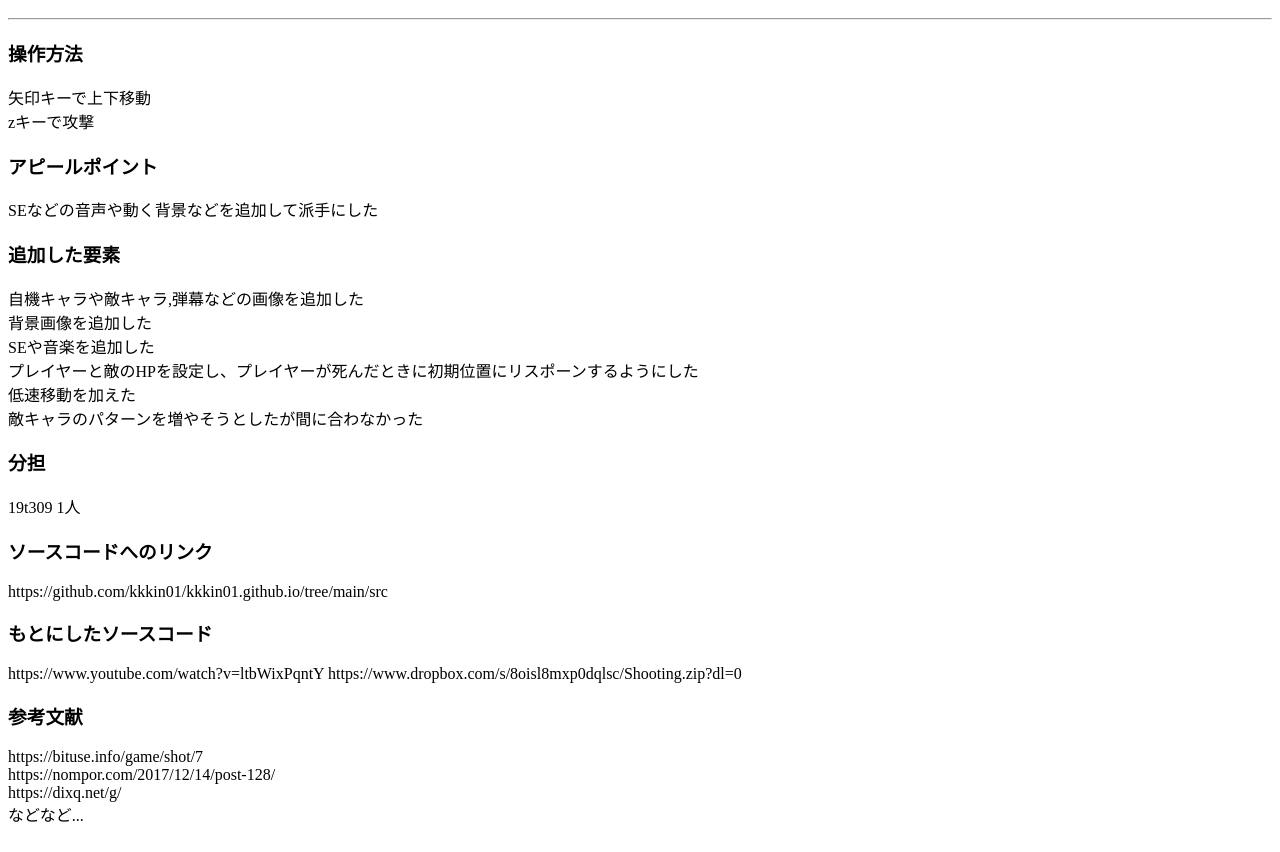
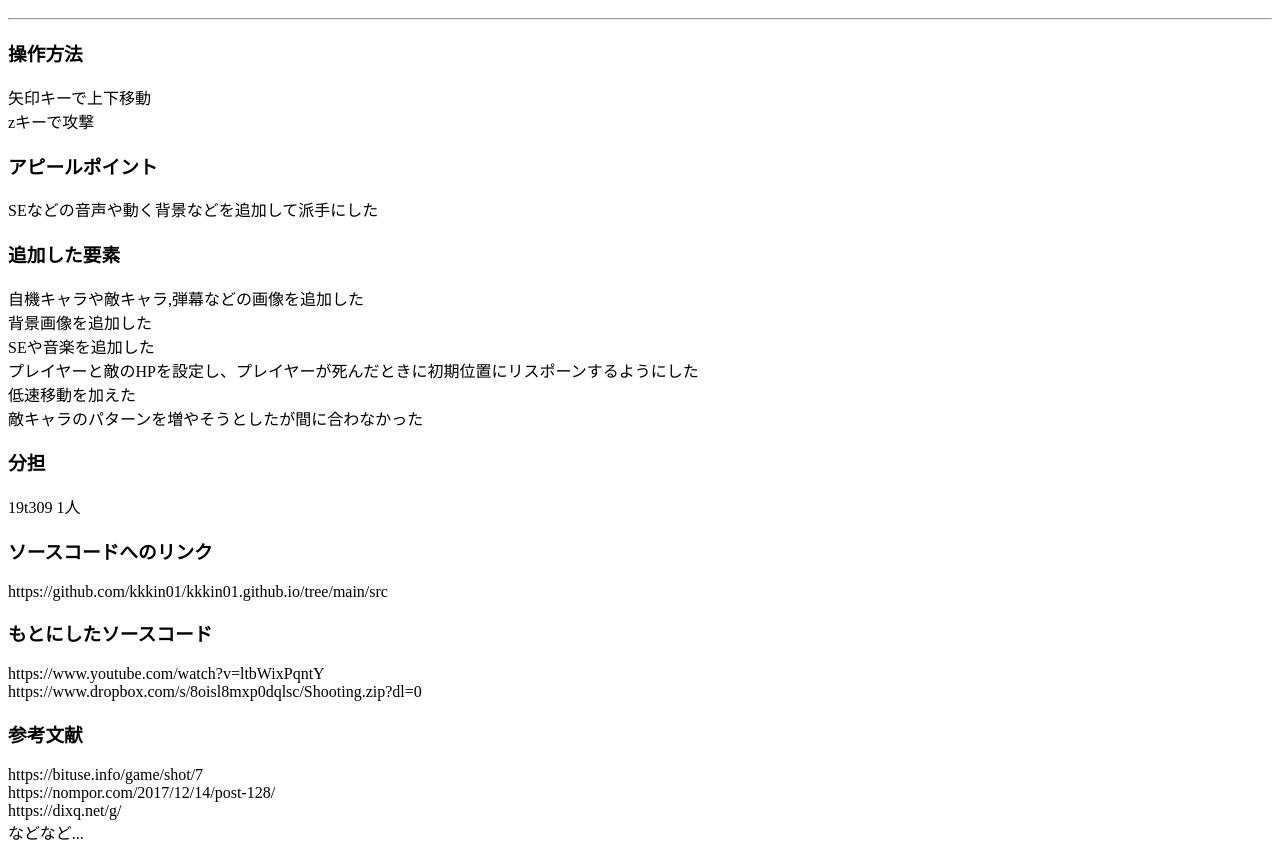
Before and after one commit to kkkin01/kkkin01.github.io, a plain HTML site: page index.html in a window 1280 px wide. Shown: the part 57-909 px from the top of the page. Drawn offline with Linux system fonts and the light colour scheme.

Commit message:
Update index.html

```diff
--- a/index.html
+++ b/index.html
@@ -25,11 +25,11 @@ SEや音楽を追加した<br>
  19t309 1人<br>
 
  <h3>ソースコードへのリンク</h3>
- https://github.com/kkkin01/kkkin01.github.io/tree/main/src
+ https://github.com/kkkin01/kkkin01.github.io/tree/main/src<br>
 
  <h3>もとにしたソースコード</h3>
- https://www.youtube.com/watch?v=ltbWixPqntY
- https://www.dropbox.com/s/8oisl8mxp0dqlsc/Shooting.zip?dl=0
+ https://www.youtube.com/watch?v=ltbWixPqntY<br>
+ https://www.dropbox.com/s/8oisl8mxp0dqlsc/Shooting.zip?dl=0<br>
 
 <h3>参考文献</h3>
 https://bituse.info/game/shot/7<br>
```
